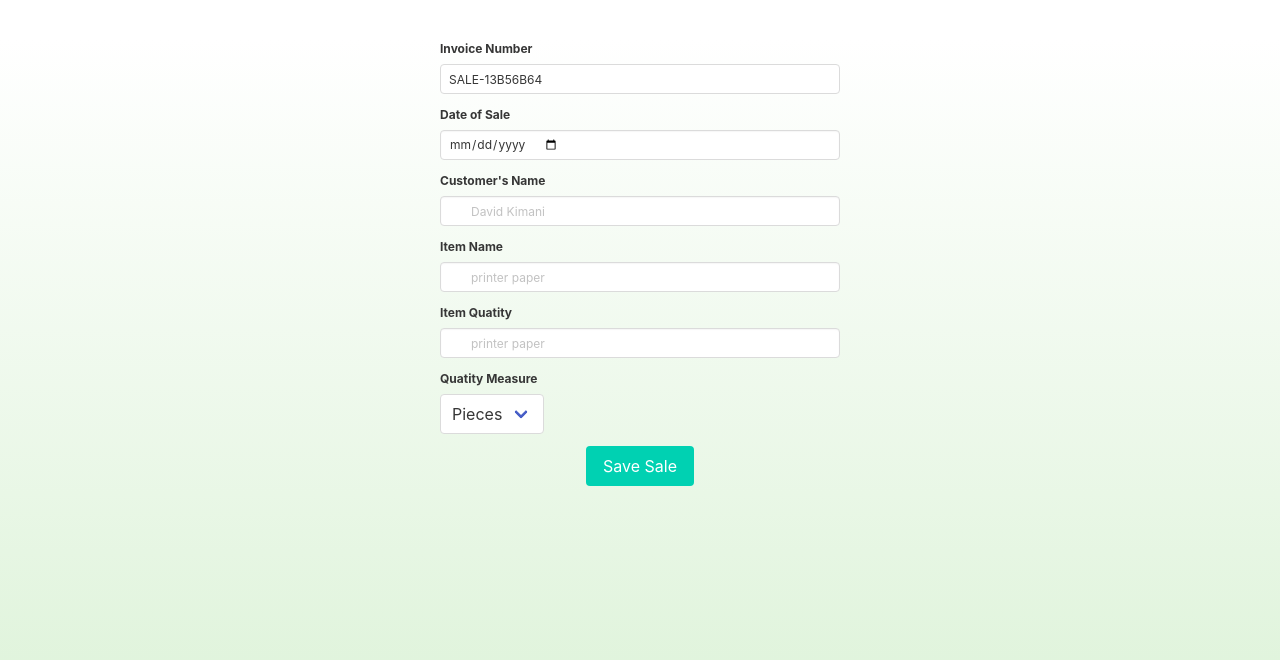
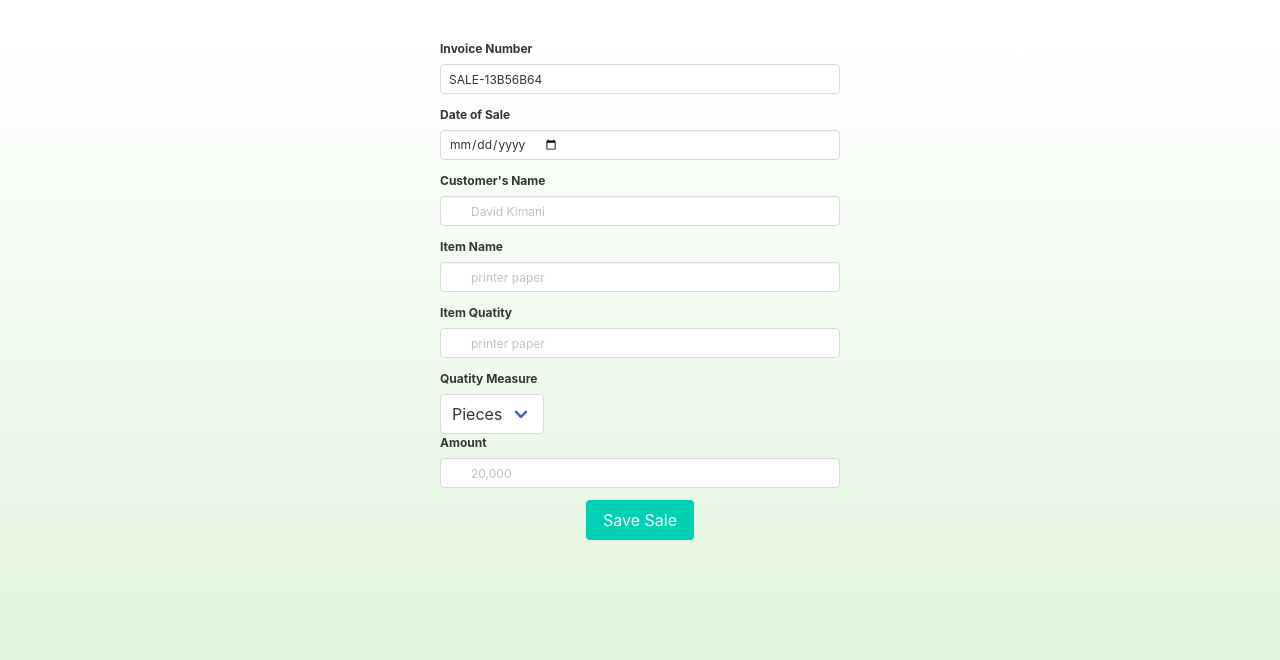
Before and after one commit to MonicahKoina/Ledger-System, a plain HTML site: page record/salesJournal.html in a window 1280 px wide. Drawn offline with Linux system fonts and the light colour scheme.

Commit message:
credit records update

```diff
--- a/record/salesJournal.html
+++ b/record/salesJournal.html
@@ -97,6 +97,19 @@
               </select>
             </div>
           </div>
+          <div class="field">
+            <label class="label" for="amount">Amount</label>
+            <div class="control has-icons-left has-icons-right">
+              <input
+                class="input"
+                type="number"
+                placeholder="20,000"
+                required
+                id="amount"
+                name="amount"
+              />
+            </div>
+          </div>
         </div>
         <div class="conatiner is-flex is-justify-content-center">
           <button class="button is-primary">Save Sale</button>
```
Also changed, not shown: record/purchasesJournal.html (+13 -1 lines).
